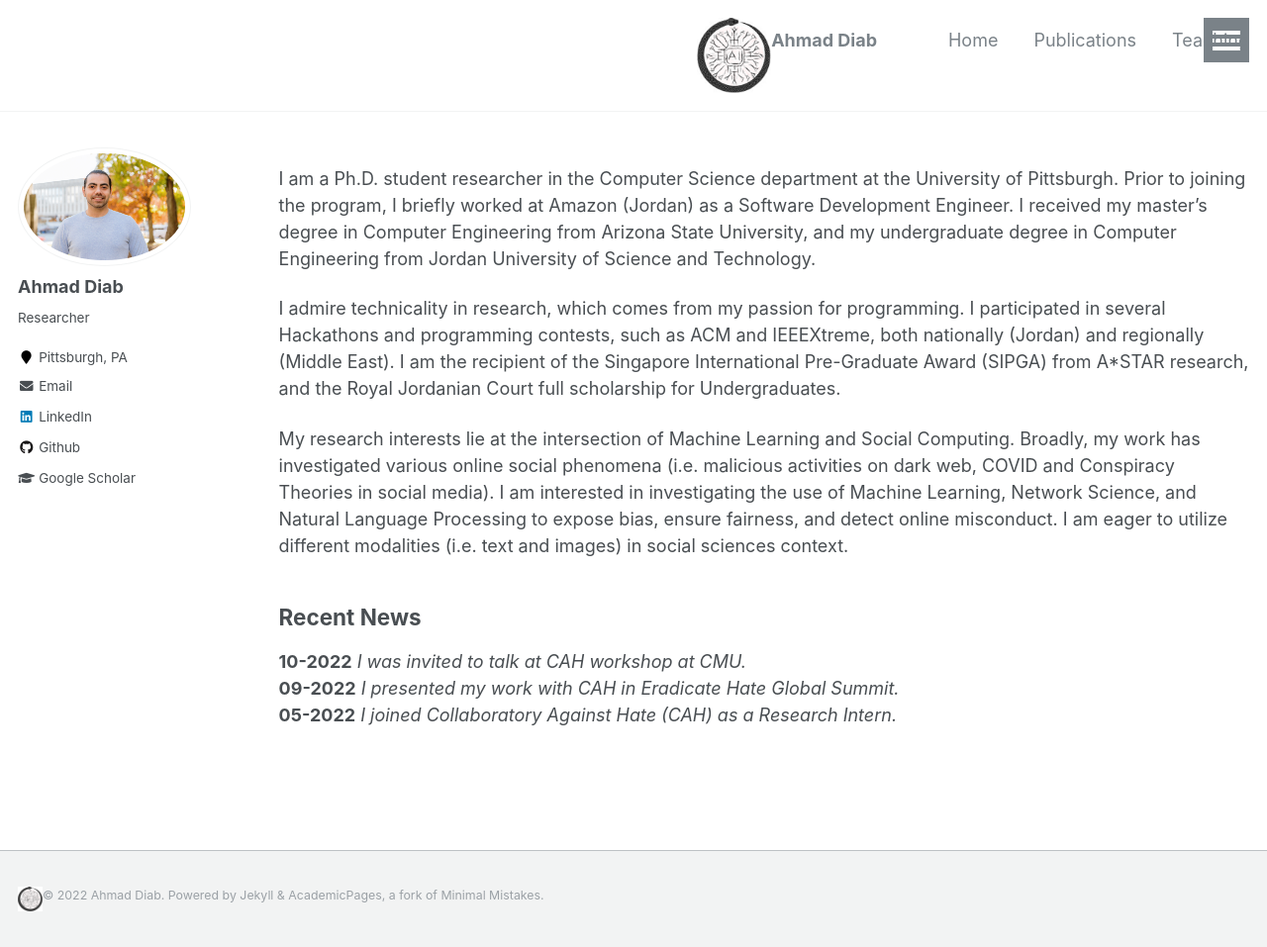
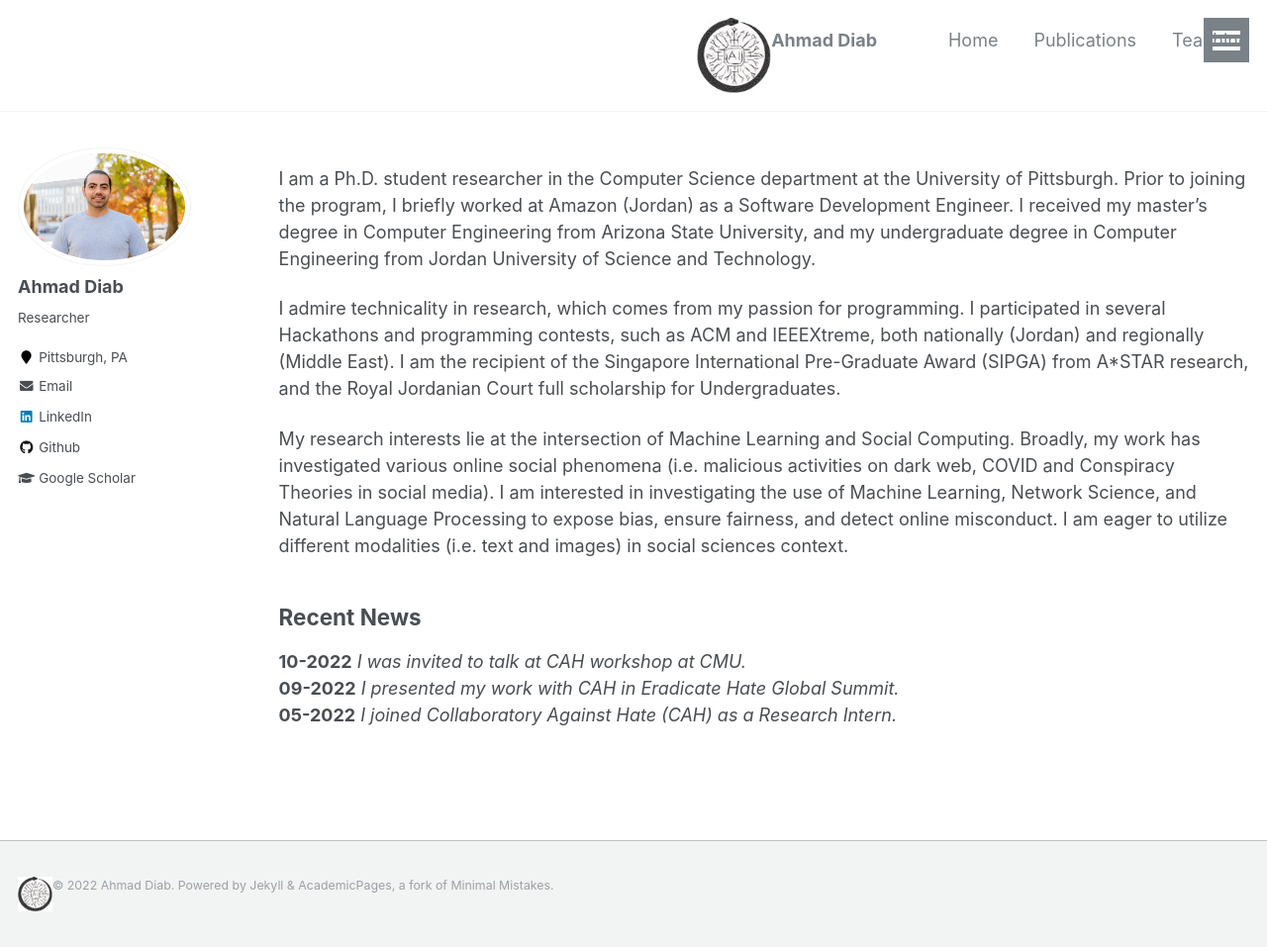
Before and after one commit to aadiab/aadiab.github.io, a Jekyll site: the page built from index.md, in a window 1280 px wide and 957 px high. Shown: the whole window at 99% size. Built offline with Jekyll 4.4.1, drawn with Linux system fonts in a browser that asks for light colours.

Commit message:
logo footer test

```diff
--- a/_includes/footer.html
+++ b/_includes/footer.html
@@ -1,4 +1,4 @@
 {% include base_path %}
 
-<img src="/images/mylogo.png" width="25" height="25" style="float:left;">
+<img src="/images/mylogo.png" width="35" height="35" style="float:left;">&emsp;
 <div class="page__footer-copyright" style="float:left;">&copy; {{ site.time | date: '%Y' }} {{ site.name | default: site.title }}. {{ site.data.ui-text[site.locale].powered_by | default: "Powered by" }} <a href="http://jekyllrb.com" rel="nofollow">Jekyll</a> &amp; <a href="https://github.com/academicpages/academicpages.github.io">AcademicPages</a>, a fork of <a href="https://mademistakes.com/work/minimal-mistakes-jekyll-theme/" rel="nofollow">Minimal Mistakes</a>.</div>
```
